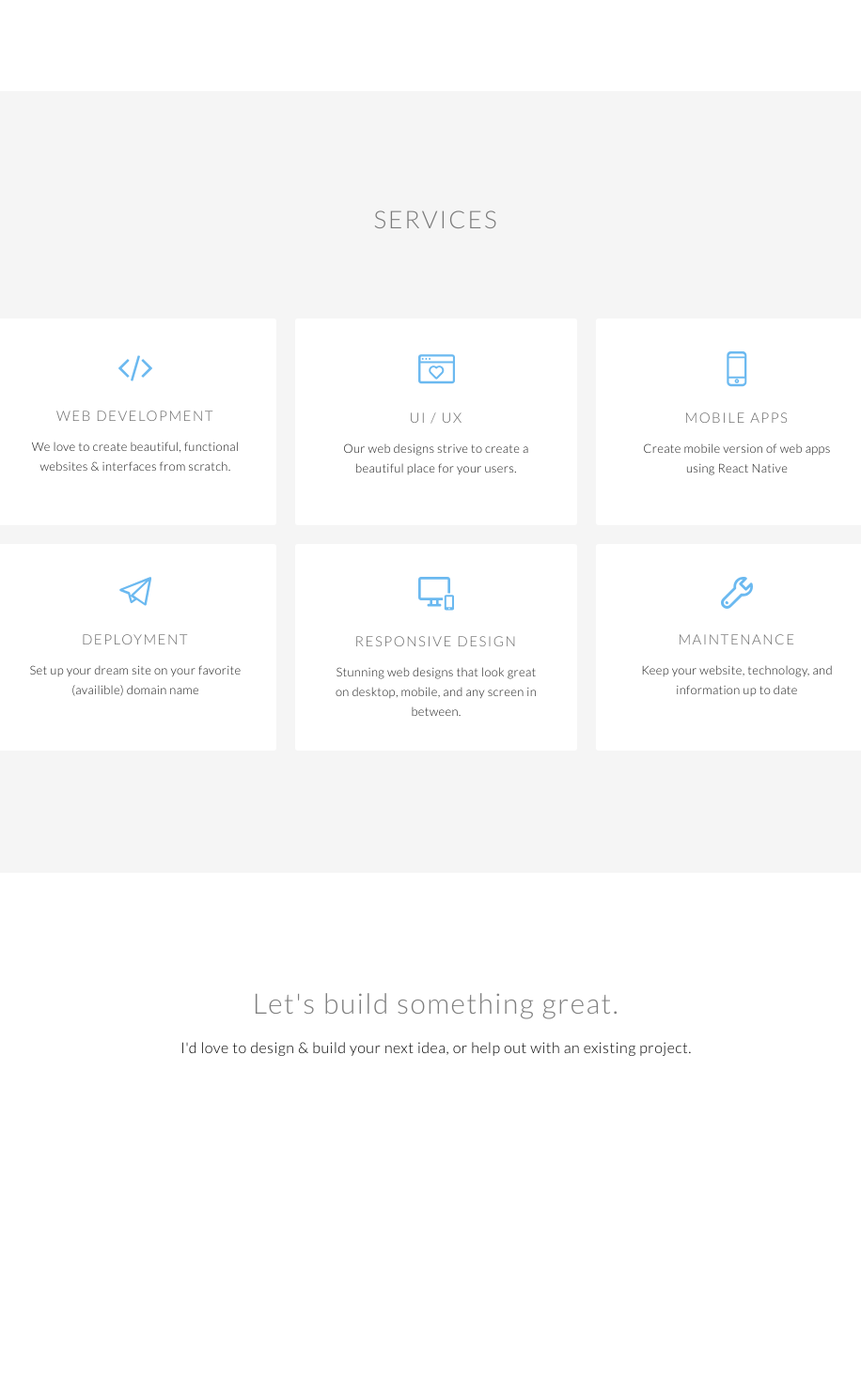
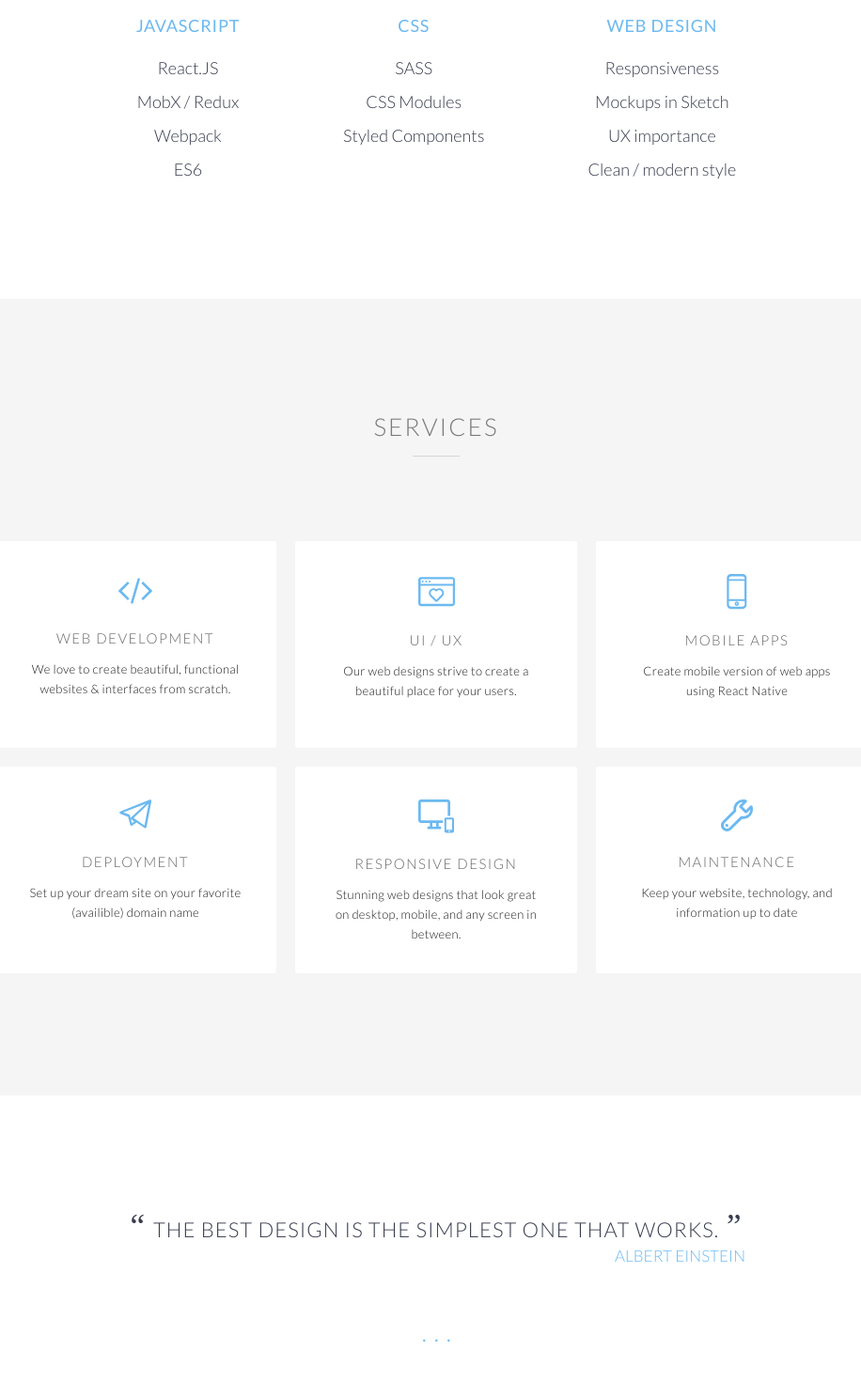
Before and after one commit to nicolespicymayoo/portfolio-new, a Next.js app: page / in a window 1280 px wide. Shown: the part 1260-2730 px from the top of the page at 94% size, without its empty margins (176-1092 px from the left). Before the commit the page ends 2504 px from the top, so only its background shows below. Built offline with nearby package versions, Linux system fonts and the light colour scheme.

Commit message:
before mediaQuery

```diff
--- a/Components/SectionTitle.js
+++ b/Components/SectionTitle.js
@@ -10,6 +10,13 @@ const SectionTitle = styled.div`
   margin-bottom: 80px;
   color: rgba(0,0,0,.5);
   font-size: 26px;
+  &::after{
+  width: 50px;
+  height: 1px;
+  display: block;
+  background-color: rgba(0,0,0,.13);
+  content: "";
+  margin: 15px auto 0;
 `
 
 export default SectionTitle
--- /dev/null
+++ b/helpers/mediaQuery.js
@@ -0,0 +1,24 @@
+import React from 'react'
+import { css } from 'styled-components'
+
+const sizes = {
+  giant: 1170,
+  desktop: 992,
+  tablet: 768,
+  btwnTabletAndMobile: 685,
+  mobile: 450
+}
+
+const mediaQuery = Object.keys(sizes).reduce((accumulator, label) => {
+  // use em in breakpoints to work properly cross-browser and support users
+  // changing their browsers font-size: https://zellwk.com/blog/media-query-units/
+  const emSize = sizes[label] / 16
+  accumulator[label] = (...args) => css`
+    @media (max-width: ${emSize}em) {
+      ${css(...args)}
+    }
+  `
+  return accumulator
+}, {})
+
+export default mediaQuery
--- a/pages/Contact.js
+++ b/pages/Contact.js
@@ -1,28 +1,46 @@
 import React from 'react'
 import styled from 'styled-components'
 import HomeSection from '../Components/HomeSection.js'
-import SectionTitle from '../Components/SectionTitle.js'
 
 const Contact = () => (
   <ContactContainer id="contact">
-    <Title>Let's build something great.</Title>
-    <SubTitle>
-      I'd love to design & build your next idea,
-      or help out with an existing project.
-    </SubTitle>
+    <Content>
+      <Title>Let's build something great.</Title>
+      <SubTitle>
+        I'd love to design & build your next idea,
+        or help out with an existing project.
+      </SubTitle>
+      <a href="mailto:nicolemayobiz@gmail.com">
+        <EmailButton >
+          Send an email
+        </EmailButton>
+      </a>
+    </Content>
   </ContactContainer>
 )
 
 export default Contact
 
 const ContactContainer = styled(HomeSection)`
+  background-color: #f5f5f5;
+`
+const Content = styled.div`
+  background-color: #fff;
+  max-width: 600px;
+  margin: auto;
+  padding: 60px 80px;
+  text-align: center;
+  border-radius: 5px;
+`
 
-`
-const Title = styled(SectionTitle)`
-  text-transform: none;
-  letter-spacing: 1.5px;
-  font-size: 30px;
-  margin-bottom: 20px;
+const Title = styled.div`
+  text-align: center;
+  font-family: 'Lato', 'Avenir', Helvetica;
+  font-weight: 200;
+  letter-spacing: 1.4px;
+  color: rgba(0,0,0,.5);
+  font-size: 31px;
+  margin-bottom: 18px;
 `
 
 const SubTitle = styled.div`
@@ -31,3 +49,31 @@ const SubTitle = styled.div`
   color: black;
   letter-spacing: .5px;
 `
+
+const EmailButton = styled.button`
+  border: none;
+  background-color: #6BB9F0;
+  color: #fff;
+  border-radius: 99rem;
+  height: 38px;
+  padding-left: 26px;
+  padding-right: 26px;
+  text-transform: uppercase;
+  font-size: .86rem;
+  font-weight: 100;
+  letter-spacing: .13rem;
+  vertical-align: top;
+  overflow: hidden;
+  display: inline-block;
+  box-shadow: none;
+  margin-top: 45px;
+  -webkit-transition: all .2s ease-in;
+  transition: all .2s ease-in;
+  &:hover{
+    filter: brightness(105%);
+    cursor: pointer;
+  }
+  &:focus{
+    outline: none;
+  }
+`
--- a/pages/Header.js
+++ b/pages/Header.js
@@ -1,6 +1,7 @@
 import React from 'react'
 import styled from 'styled-components'
 import Navbar from './Navbar.js'
+import mediaQuery from '../helpers/mediaQuery'
 
 const Logo = (props) => (
   <svg {...props} viewBox="0 0 512 512">
@@ -22,9 +23,6 @@ const Header = () => (
       <LogoSubtitle>
         Front-End Web Development
       </LogoSubtitle>
-      {/*<HeaderSubtitle>
-        We love to create beautiful, functional websites & interfaces from scratch.
-      </HeaderSubtitle>*/}
     </HeaderContent>
     <Navbar />
   </HeaderContainer>
@@ -33,14 +31,12 @@ const Header = () => (
 export default Header
 
 const HeaderContainer = styled.div`
-  background-color: rgba(8,8,40, .96);
+  background-color: rgba(10,8,40, .96);
   display: flex;
   flex-direction: column;
   align-items: center;
   justify-content: center;
   text-align: center;
-//  moves div to top of page, behind navbar
-  top: 0;
   height: 350px;
   text-align: center;
   box-shadow: inset 0 0 100px 1px #080828;
--- a/pages/Portfolio.js
+++ b/pages/Portfolio.js
@@ -5,7 +5,7 @@ import SectionTitle from '../Components/SectionTitle'
 import PortfolioItem from './PortfolioItem'
 
 const Portfolio = () => (
-  <HomeSection id="portfolio">
+  <PortfolioContainer id="portfolio">
     <SectionTitle>Latest Work</SectionTitle>
     <PortfolioList>
       <PortfolioItem
@@ -27,11 +27,14 @@ const Portfolio = () => (
           websiteType="Small Business"
         />
     </PortfolioList>
-  </HomeSection>
+  </PortfolioContainer>
 )
 
 export default Portfolio
 
+const PortfolioContainer = styled(HomeSection)`
+  background-color: #f5f5f5;
+`
 
 const PortfolioList = styled.div`
   text-align: center;
--- a/pages/PortfolioItem.js
+++ b/pages/PortfolioItem.js
@@ -45,7 +45,9 @@ const ImageContainer = styled.div`
   vertical-align: top;
   overflow: hidden;
   /*box-shadow: 0px 1px 7px 0px rgba(0,0,0,.04);*/
-  box-shadow: 1px 4px 20px 2px rgba(50,50,94,.09), 0 1px 2px rgba(0,0,0,.1);
+  box-shadow: 1px 4px 20px 2px rgba(50,50,94,.06);
+  border: 2px solid white;
+  border-top: none;
   &:hover{
       transform: scale(1.02);
       transition: all .2s;
@@ -89,7 +91,7 @@ const Image = styled.div`
 
 const Detail = styled.div`
   text-transform: uppercase;
-  padding: 30px 4px 0;
+  padding: 35px 4px 0;
   text-align: left;
   text-decoration: none;
   h3{
--- /dev/null
+++ b/pages/Quote.js
@@ -0,0 +1,89 @@
+import React from 'react'
+import styled from 'styled-components'
+import HomeSection from '../Components/HomeSection'
+
+const Quote = () => (
+  <HomeSection>
+    <Content>
+      <QuoteItem>
+        <QuoteText>
+          <div><span>“</span>The best design is the simplest one that works.<span>”</span></div>
+        </QuoteText>
+        <QuoteAuthor>Albert Einstein</QuoteAuthor>
+      </QuoteItem>
+      <QuoteDivider>
+        <div>.</div>
+        <div>.</div>
+        <div>.</div>
+      </QuoteDivider>
+      <Text>We truly enjoy using new technologies to create beautiful websites. We strive to make the interwebz a more beautiful place, one site at a time.</Text>
+    </Content>
+  </HomeSection>
+)
+
+export default Quote
+
+const Content = styled.div`
+  max-width: 700px;
+  text-align: center;
+  margin: auto;
+`
+
+const QuoteItem = styled.div`
+  text-transform: uppercase;
+  text-align: center;
+`
+
+const QuoteText = styled.div`
+  span{
+    dispay: inline-block
+    color: #6BB9F0;
+    font-size: 35px;
+    font-family: Times New Roman !important;
+    margin: 8px;
+    vertical-align: center;
+  }
+  div{
+    display: inline-block;
+    vertical-align: center;
+    font-size: 22px;
+    letter-spacing: 1px;
+    font-weight: 200;
+  }
+`
+
+const QuoteAuthor = styled.div`
+  color: #6BB9F0;
+  display: block;
+  text-align: right;
+  font-size: 17px;
+  font-weight: 200;
+  margin-right: 3%;
+`
+
+const Text = styled.div`
+  display: block;
+  text-align: center;
+  font-size: 18px;
+  font-weight: 200;
+  margin: auto;
+  letter-spacing: .5px;
+  line-height: 1.8;
+  font-size: 20px;
+  max-width: 700px;
+
+`
+
+
+const QuoteDivider = styled.div`
+  text-align: center;
+  margin: 60px 0;
+  div{
+    height: 3px;
+    width: 3px;
+    color: #6BB9F0;
+    display: inline-block;
+    padding: 5px;
+    font-weight: bold;
+  }
+`
--- a/pages/Skills.js
+++ b/pages/Skills.js
@@ -3,12 +3,64 @@ import styled from 'styled-components'
 import HomeSection from '../Components/HomeSection.js'
 import SectionTitle from '../Components/SectionTitle.js'
 
+
 const Skills = () => (
   <HomeSection>
     <SectionTitle>
-      Skills
+      Stack / Expertise
     </SectionTitle>
+    <SkillList>
+      <SkillItem>
+        <SkillTitle>Javascript</SkillTitle>
+        <SkillBullet>React.JS</SkillBullet>
+        <SkillBullet>MobX / Redux</SkillBullet>
+        <SkillBullet>Webpack</SkillBullet>
+        <SkillBullet>ES6</SkillBullet>
+      </SkillItem>
+
+      <SkillItem>
+        <SkillTitle>CSS</SkillTitle>
+        <SkillBullet>SASS</SkillBullet>
+        <SkillBullet>CSS Modules</SkillBullet>
+        <SkillBullet>Styled Components</SkillBullet>
+      </SkillItem>
+
+      <SkillItem>
+        <SkillTitle>Web Design</SkillTitle>
+        <SkillBullet>Responsiveness</SkillBullet>
+        <SkillBullet>Mockups in Sketch</SkillBullet>
+        <SkillBullet>UX importance</SkillBullet>
+        <SkillBullet>Clean / modern style</SkillBullet>
+      </SkillItem>
+    </SkillList>
   </HomeSection>
 )
 
 export default Skills
+
+const SkillList = styled.div`
+  margin: auto;
+  text-align: center;
+`
+
+const SkillItem = styled.div`
+  display: inline-block;
+  vertical-align: top;
+  font-weight: 100;
+  text-align: center;
+  padding: 0 55px;
+  margin: auto;
+`
+
+const SkillTitle = styled.div`
+  color: #6BB9F0;
+  text-transform: uppercase;
+  margin-bottom: 16px;
+  letter-spacing: .8px;
+  font-size: 18px;
+  font-weight: 400;
+`
+const SkillBullet = styled.div`
+  font-size: 18px;
+  line-height: 2;
+`
--- a/pages/_document.js
+++ b/pages/_document.js
@@ -9,8 +9,7 @@ export default class MyDocument extends Document {
         <meta name="viewport" content="width=device-width, initial-scale=1"/>
         <meta name="description" content="Front-end Web Development and Responsive Web Design"/>
         <title>Nicole Mayo | Front-end Developer</title>
-        <link href="https://fonts.googleapis.com/css?family=Josefin+Sans:100,300" rel="stylesheet"/>
-        <link href='https://fonts.googleapis.com/css?family=Lora:400i' rel='stylesheet' />
+        <link href="https://fonts.googleapis.com/css?family=Josefin+Sans:300" rel="stylesheet"/>
         <link href='https://fonts.googleapis.com/css?family=Lato:300,400,500,700' rel='stylesheet' />
         <style>{`
             html, body {
--- a/pages/index.js
+++ b/pages/index.js
@@ -2,9 +2,11 @@ import React from 'react'
 import styled from 'styled-components'
 import Header from './Header'
 import Portfolio from './Portfolio'
+import Skills from './Skills.js'
 import Services from './Services'
+import Quote from './Quote'
 import Contact from './Contact'
-import Skills from './Skills.js'
+
 
 export default () => (
   <Home id="home">
@@ -12,6 +14,7 @@ export default () => (
     <Portfolio/>
     <Skills/>
     <Services/>
+    <Quote/>
     <Contact/>
   </Home>
 )
```
